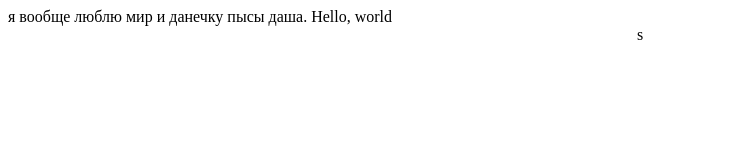
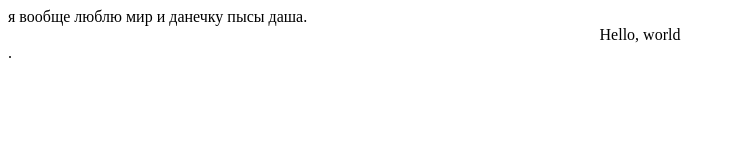
Before and after one commit to DaniilLaptev/stenmar.github.io, a plain HTML site: page index.html in a window 1280 px wide. Shown: the whole page, without its empty margins (0-736 px from the left). Drawn offline with Linux system fonts and the light colour scheme.

Commit message:
Update index.html

```diff
--- a/index.html
+++ b/index.html
@@ -4,7 +4,7 @@
 	</head>
 
 	<body>
-	Hello, world
+	<center>Hello, world</center>
 	</body>
-<center>s</center>
 </html>
+.
```
